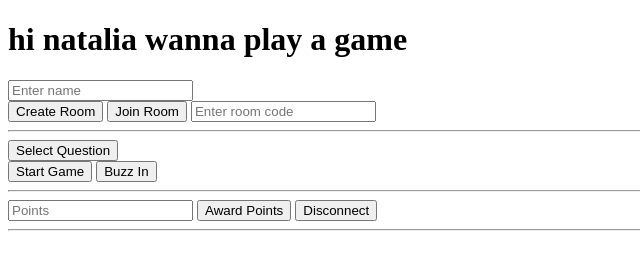
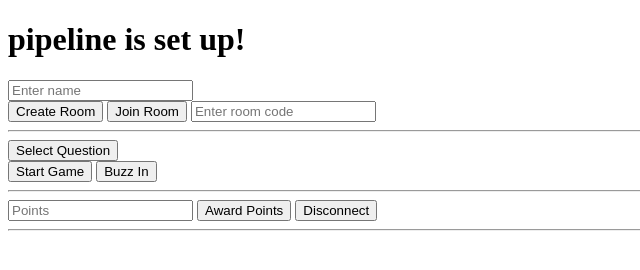
Before and after one commit to FarazAleemWork/devJeo, a website: page quizlamfd/index.html in a window 1280 px wide. Shown: the whole page, without its empty margins (0-640 px from the left). Drawn offline with nearby package versions, Linux system fonts and the light colour scheme; no server answers.

Commit message:
last test of pipeline

```diff
--- a/quizlamfd/index.html
+++ b/quizlamfd/index.html
@@ -4,7 +4,7 @@
   <title>Quizlam Basic Frontend</title>
 </head>
 <body>
-  <h1>hi natalia wanna play a game</h1>
+  <h1>pipeline is set up!</h1>
 
   <input type="text" id="playerName" placeholder="Enter name" />
 </br>
```
